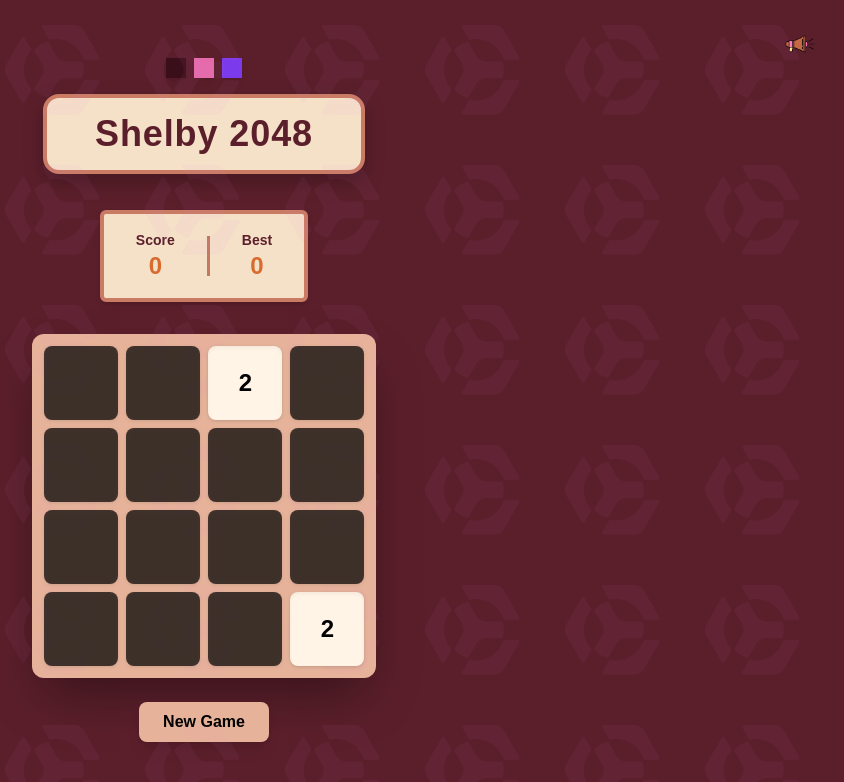
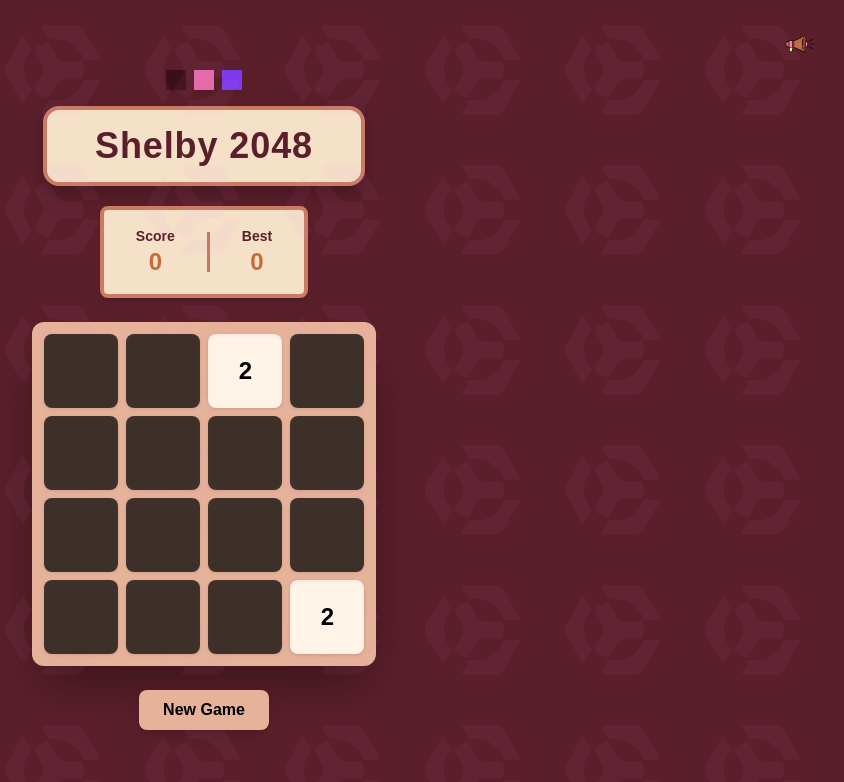
Before and after one commit to zackbett/shelby-2048, a Next.js app: page / in a window 1280 px wide. Shown: the top 782 px of the page, without its empty margins (436-1280 px from the left). Built offline with nearby package versions, Linux system fonts and the light colour scheme.

Commit message:
improve score box UI and theme colors for all modes

```diff
--- a/app/page.tsx
+++ b/app/page.tsx
@@ -4,7 +4,6 @@ import { useState, useEffect, useRef } from "react"
 import { saveScore } from "@/lib/leaderboard"
 
 const themes = {
-
   mode1: {
     page: "bg-[#5b1f2b]",
     pageColor: "#5b1f2b",
@@ -16,7 +15,7 @@ container: "#f5e0c8",
     border: "#c97b63",
 
     scoreLabel: "#5b1f2b",
-scoreValue: "#d86c2e"
+    scoreValue: "#c76b39"
   },
 
   mode2: {
@@ -29,8 +28,8 @@ pattern: "pattern-mode2",
     container: "#e46aa9",
     border: "#ff8ec6",
 
-scoreLabel: "#5b1f2b",
-scoreValue: "#ff1493"
+    scoreLabel: "#6b1b3a",
+    scoreValue: "#ff2f92"
   },
 
   mode3: {
@@ -43,10 +42,9 @@ pattern: "pattern-mode3",
     container: "#f3e5ff",
     border: "#9a6bff",
 
-scoreLabel: "#3a0f52",
-scoreValue: "#6f3cff"
+    scoreLabel: "#4b0f63",
+    scoreValue: "#7a5cff"
   }
-
 }
 
 function createEmptyBoard() {
@@ -428,7 +426,7 @@ function moveDown() {
 return (
 
 <main
-  className={`relative flex min-h-screen flex-col items-center justify-center z-0 ${currentTheme.page} ${currentTheme.text}`}
+  className={`relative flex min-h-screen flex-col items-center justify-center ${currentTheme.page} ${currentTheme.text}`}
 >
   <div
 className="absolute top-6 right-6 cursor-pointer z-50"
@@ -460,11 +458,12 @@ ref={bgMusicRef}
 src="/assets/sounds/bg-music.mp3"
 loop
 />
-
 <audio
 ref={mergeSoundRef}
-src="/assets/sounds/tile-merge.mp3"
+src="/sounds/tile-merge.mp3"
+preload="auto"
 />
+
   {showWinPopup && (
 
 <div className="fixed inset-0 flex items-center justify-center bg-black/60 z-50">
@@ -505,7 +504,7 @@ src="/assets/sounds/tile-merge.mp3"
 </div>
 
 )}
-<div className="absolute inset-0 pointer-events-none opacity-10 flex flex-wrap items-center justify-center gap-24 z-0">
+<div className="absolute inset-0 pointer-events-none opacity-10 flex flex-wrap items-center justify-center gap-24">
   <div className={`shelby-pattern ${currentTheme.pattern}`} />
 </div>
   <div className="flex gap-2 mb-4">
@@ -527,7 +526,7 @@ className="w-5 h-5 bg-[#7c3aed] shadow-md active:translate-y-[2px]"
 
 </div>
 <div
-className="px-12 py-4 rounded-2xl border-4 shadow-[0_8px_20px_rgba(0,0,0,0.25)] mb-1"
+className="px-12 py-4 rounded-2xl border-4 shadow-[0_8px_20px_rgba(0,0,0,0.25)] mb-5"
 style={{
 background: currentTheme.container,
 borderColor: currentTheme.border
@@ -545,7 +544,7 @@ Shelby 2048
 
 
 <div
-className="flex items-center justify-center gap-8 my-8 px-8 py-4 rounded-md border-4 shadow-md"
+className="flex items-center justify-center gap-8 mb-6 px-8 py-4 rounded-lg border-4 shadow-md"
 style={{
 background: currentTheme.container,
 borderColor: currentTheme.border
@@ -572,9 +571,7 @@ style={{ color: currentTheme.scoreValue }}
 
 <div
 className="w-[3px] h-10 shadow-inner"
-style={{
-background: currentTheme.border
-}}
+style={{ background: currentTheme.border }}
 ></div>
 
 <div className="flex flex-col items-center">
@@ -596,7 +593,6 @@ style={{ color: currentTheme.scoreValue }}
 </div>
 
 </div>
-
 <div className={`${currentTheme.board} p-3 rounded-xl shadow-2xl shadow-black/40`}>
 
 <div
```
Lines whose indentation alone changed are shown as unchanged.
